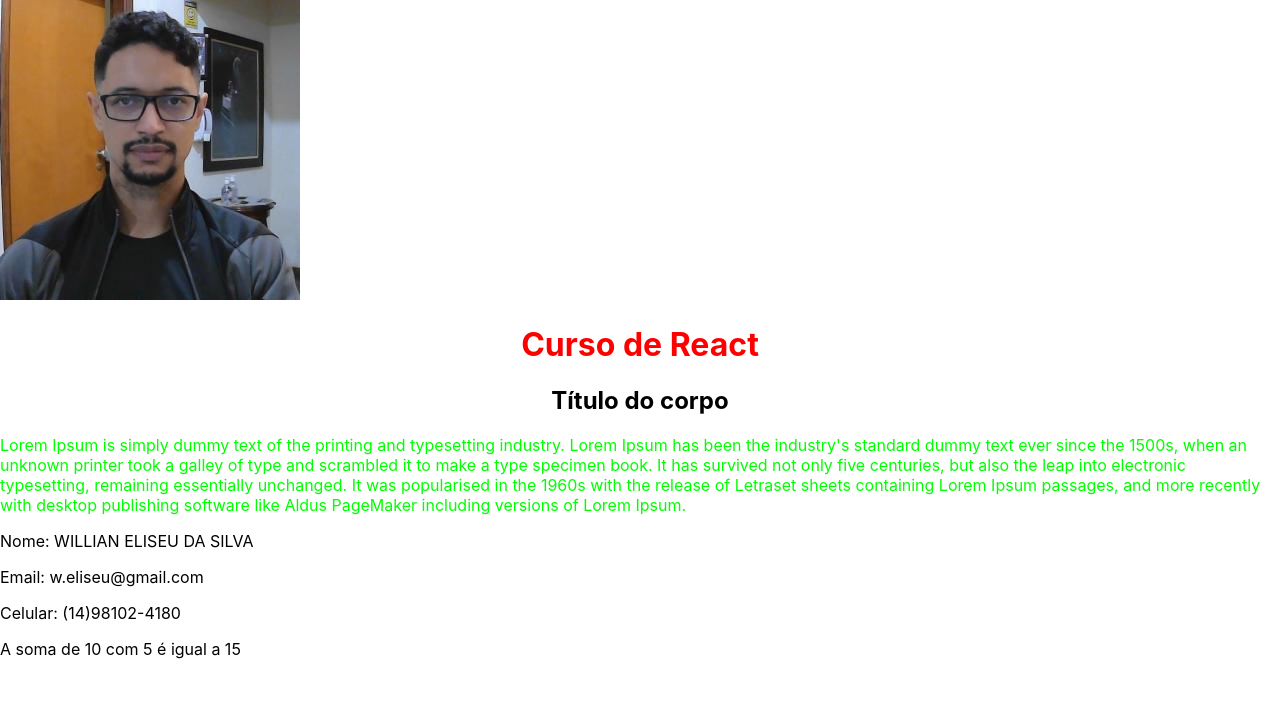
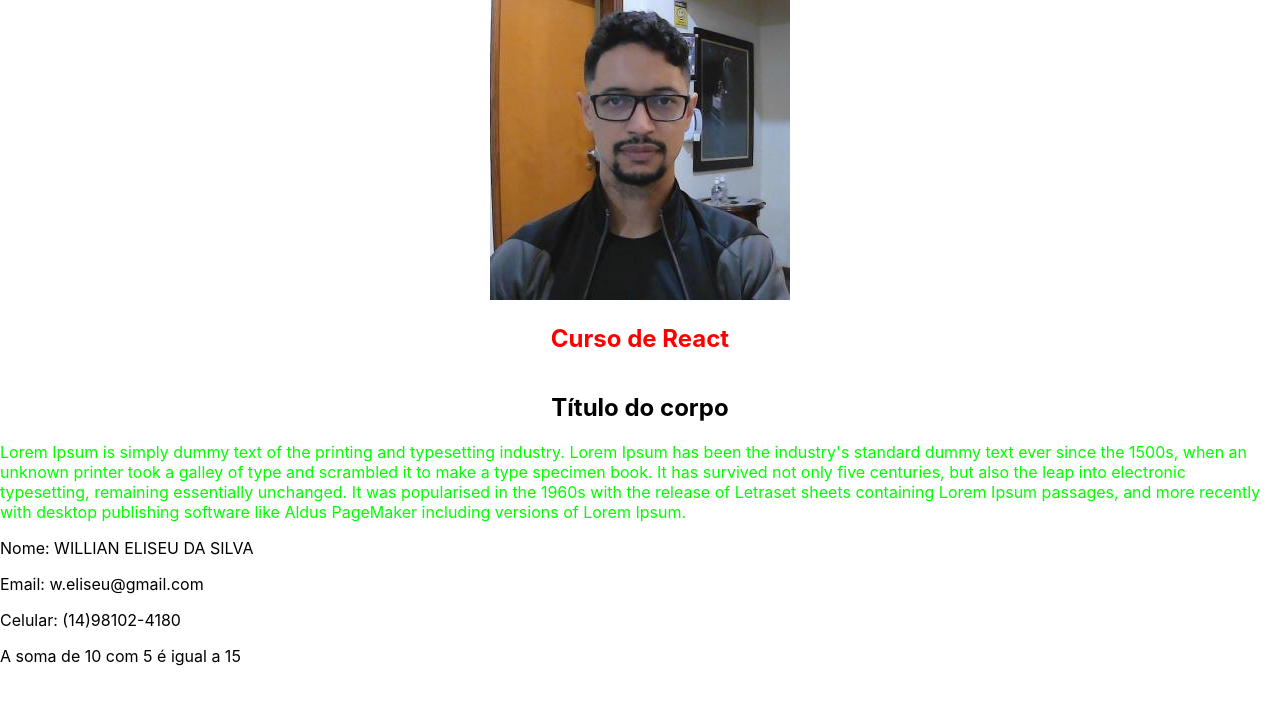
Before and after one commit to Willian-Eliseu/react-app01, a React (Create React App) app: page / in a window 1280 px wide. Shown: the top 704 px of the page. Built offline with nearby package versions, Linux system fonts and the light colour scheme.

Commit message:
aula 8 concluida

```diff
--- a/src/App.css
+++ b/src/App.css
@@ -50,3 +50,10 @@
 .texto{
   color: #0f0;
 }
+
+.caixa{
+  display: flex;
+  flex-direction: column;
+  justify-content: center;
+  align-items: center;
+}
--- a/src/App.js
+++ b/src/App.js
@@ -6,11 +6,12 @@ import './App.css';
 function App() {
 	return (
 		<>
-			<Header/>
-			<Corpo/>
+			<section className='caixa'>
+				<Header/>
+				<Corpo/>
+			</section>
 		</>
 	);
 }
-// aula 07
 
 export default App;
```
